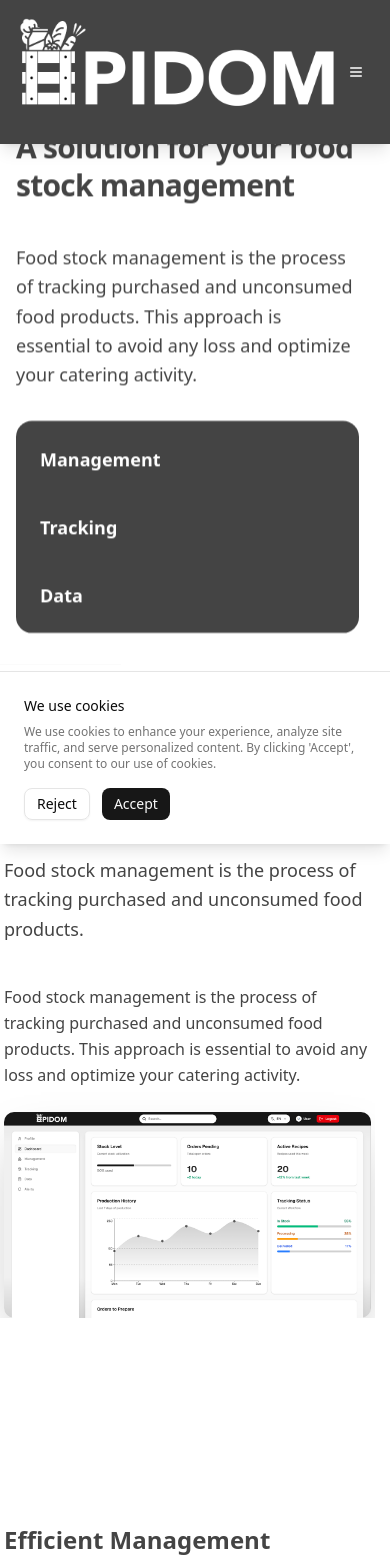
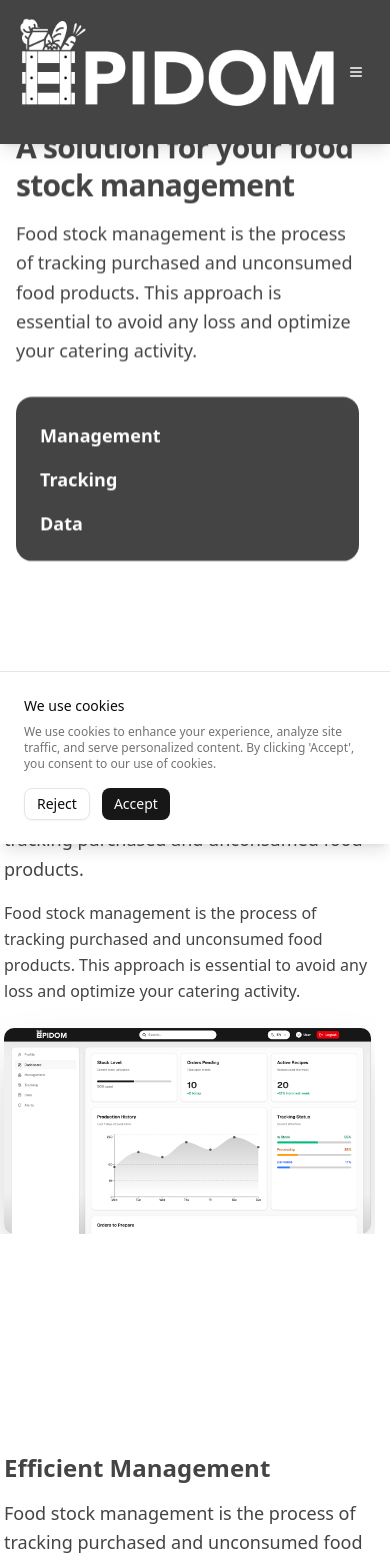
Before and after one commit to prmditya/epidom, a Next.js app: page /services in a window 390 px wide. Shown: the top 1563 px of the page. Built offline with nearby package versions, Linux system fonts and the light colour scheme.

Commit message:
services(mobile): reduce vertical spacing to space-y-4 and mb-4; keep sm+ as before

```diff
--- a/src/app/globals.css
+++ b/src/app/globals.css
@@ -99,12 +99,13 @@ html {
 }
 
 /* Typography Standards for Services Sections */
+
 .text-section-title {
-  @apply text-2xl sm:text-3xl lg:text-4xl font-bold leading-tight mb-10;
+  @apply text-2xl sm:text-3xl lg:text-4xl font-bold leading-tight mb-4 sm:mb-10;
 }
 
 .text-subtitle {
-  @apply text-lg sm:text-xl lg:text-2xl font-normal leading-relaxed mb-10;
+  @apply text-lg sm:text-xl lg:text-2xl font-normal leading-relaxed mb-4 sm:mb-10;
 }
 
 .text-description {
@@ -471,12 +472,13 @@ body.dialog-open {
 }
 
 /* Typography Standards for Services Sections */
+
 .text-section-title {
-  @apply text-2xl sm:text-3xl lg:text-4xl font-bold leading-tight mb-10;
+  @apply text-2xl sm:text-3xl lg:text-4xl font-bold leading-tight mb-4 sm:mb-10;
 }
 
 .text-subtitle {
-  @apply text-lg sm:text-xl lg:text-2xl font-normal leading-relaxed mb-10;
+  @apply text-lg sm:text-xl lg:text-2xl font-normal leading-relaxed mb-4 sm:mb-10;
 }
 
 .text-description {
--- a/src/features/landing/services/components/alerts-preview-section.tsx
+++ b/src/features/landing/services/components/alerts-preview-section.tsx
@@ -11,7 +11,7 @@ export function AlertsPreviewSection() {
       <div className="services-narrow-container">
         <div className="grid grid-cols-1 lg:grid-cols-10 gap-6 sm:gap-8 lg:gap-8 items-start lg:items-center">
           {/* Left Column (40%) - Title + Description + Small Mockup */}
-          <div className="lg:col-span-4 space-y-10">
+          <div className="lg:col-span-4 space-y-4 sm:space-y-10">
             {/* Title */}
             <h2
               className="text-section-title"
--- a/src/features/landing/services/components/dashboard-preview-section.tsx
+++ b/src/features/landing/services/components/dashboard-preview-section.tsx
@@ -29,7 +29,7 @@ export function DashboardPreviewSection() {
 
           {/* Right Column - Text Content (30%) */}
           <div className="lg:col-span-3 order-1 lg:order-2">
-            <div className="space-y-10 text-left">
+            <div className="space-y-4 sm:space-y-10 text-left">
               {/* Subtitle */}
               <h2
                 className="text-subtitle"
--- a/src/features/landing/services/components/data-row-one.tsx
+++ b/src/features/landing/services/components/data-row-one.tsx
@@ -36,7 +36,7 @@ export function DataRowOne() {
           </div>
 
           {/* Right Column (40%) - Title + Description + 2 Small Mockups */}
-          <div className="lg:col-span-4 space-y-10 order-1 lg:order-2">
+          <div className="lg:col-span-4 space-y-4 sm:space-y-10 order-1 lg:order-2">
             {/* Title */}
             <h2
               className="text-section-title"
--- a/src/features/landing/services/components/hero-section.tsx
+++ b/src/features/landing/services/components/hero-section.tsx
@@ -10,7 +10,7 @@ export function HeroSection() {
       <div className="mx-auto max-w-7xl px-4 sm:px-6 lg:px-8">
         <div className="grid grid-cols-1 items-center gap-8 sm:gap-12 lg:grid-cols-12">
           {/* Left Column - Text Content */}
-          <div className="space-y-10 lg:col-span-8">
+          <div className="space-y-4 sm:space-y-10 lg:col-span-8">
             <h1
               className="text-3xl sm:text-4xl md:text-5xl lg:text-6xl font-bold tracking-tight leading-tight"
               style={{ color: "var(--color-brand-primary)" }}
@@ -33,7 +33,7 @@ export function HeroSection() {
                 className="rounded-2xl p-6 sm:p-8 text-white text-left"
                 style={{ backgroundColor: "#444444" }}
               >
-                <div className="space-y-10">
+                <div className="space-y-4 sm:space-y-10">
                   <div className="text-lg sm:text-xl lg:text-2xl font-semibold">
                     {t("services.featureBlock.management")}
                   </div>
--- a/src/features/landing/services/components/management-row-one.tsx
+++ b/src/features/landing/services/components/management-row-one.tsx
@@ -17,7 +17,7 @@ export function ManagementRowOne() {
       <div className="services-narrow-container">
         <div className="grid grid-cols-1 lg:grid-cols-10 gap-6 sm:gap-8 lg:gap-8 items-start lg:items-center">
           {/* Left Column (40%) - Text + Small Mockup */}
-          <div className="lg:col-span-4 space-y-10">
+          <div className="lg:col-span-4 space-y-4 sm:space-y-10">
             {/* Title */}
             <h2
               className="text-section-title"
--- a/src/features/landing/services/components/tracking-preview-section.tsx
+++ b/src/features/landing/services/components/tracking-preview-section.tsx
@@ -11,7 +11,7 @@ export function TrackingPreviewSection() {
       <div className="services-narrow-container">
         {/* Title - Centered */}
         <h2
-          className="text-section-title text-center mb-6 sm:mb-8 lg:mb-12"
+          className="text-section-title text-center mb-4 sm:mb-8 lg:mb-12"
           style={{ color: "var(--color-brand-primary)" }}
         >
           {t("services.tracking.title")}
```
